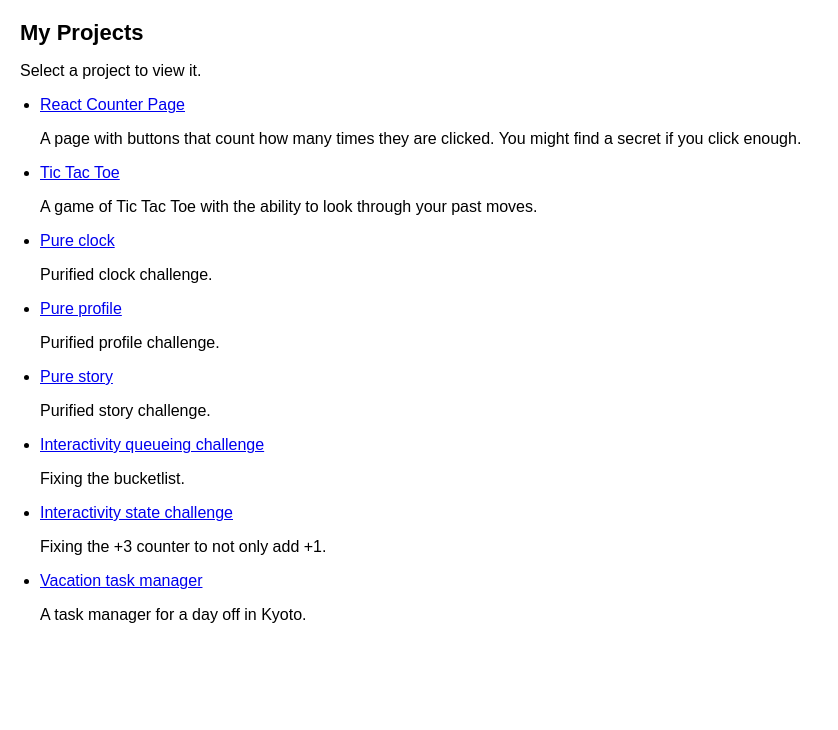
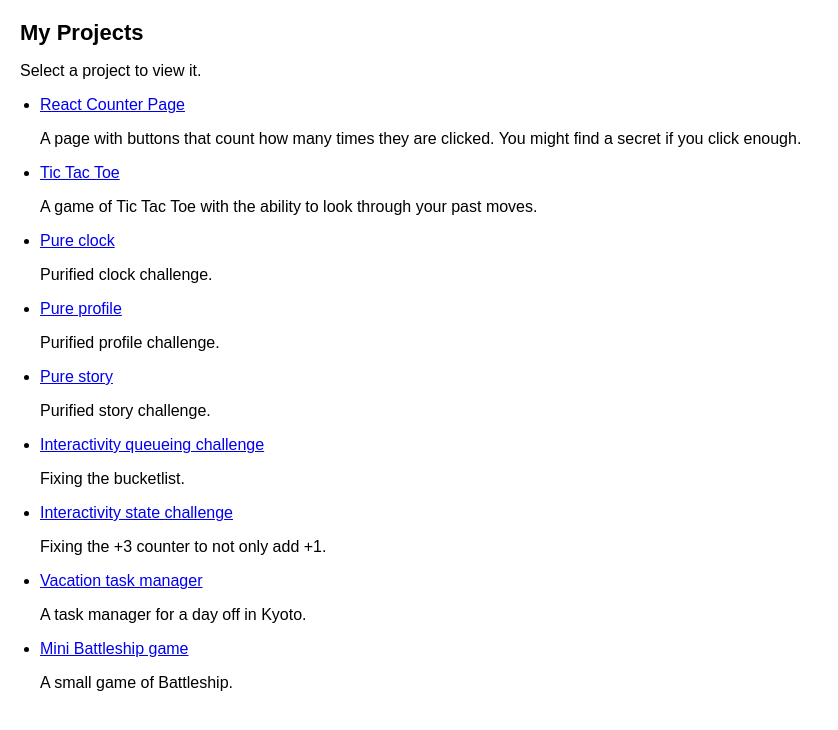
Before and after one commit to Miirten/React-Lessons, a Next.js app in the folder react/: page / in a window 1280 px wide. Shown: the top 730 px of the page, without its empty margins (0-838 px from the left). Built offline with nearby package versions, Linux system fonts and the light colour scheme.

Commit message:
added battleship to main page

```diff
--- a/react/app/page.jsx
+++ b/react/app/page.jsx
@@ -49,6 +49,12 @@
       'A task manager for a day off in Kyoto.',
     href: '/react_assignment_5',
   },
+  {
+    title: 'Mini Battleship game',
+    description:
+      'A small game of Battleship.',
+    href: '/battleship_assignment',
+  },
 ];
 
 export default function Page() {
```
